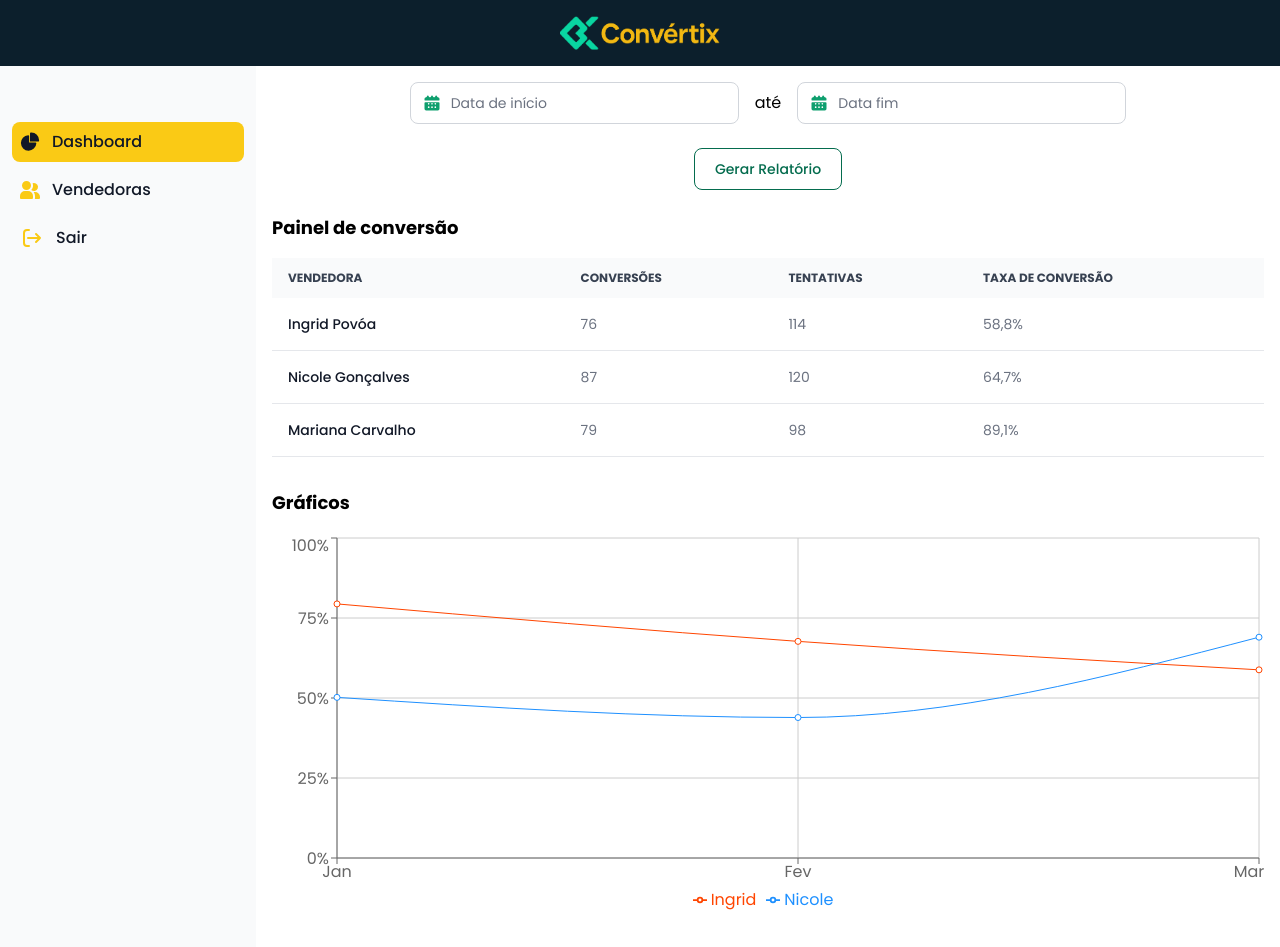
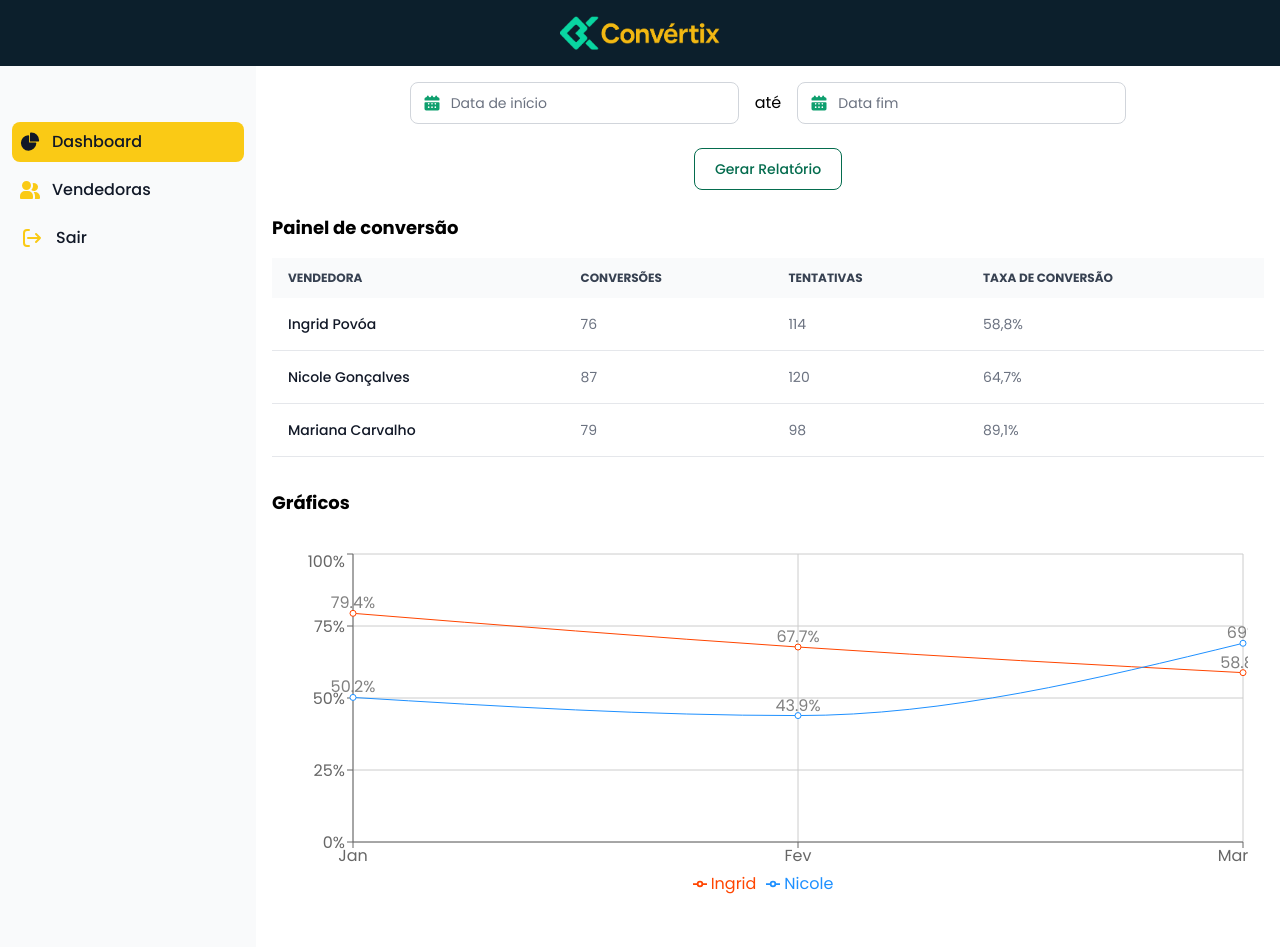
Before and after one commit to Nataliab-16/Convertix, a Next.js app in the folder app-convertix/: page / in a window 1280 px wide. Shown: the top 947 px of the page. Built offline with nearby package versions, Linux system fonts and the light colour scheme.

Commit message:
feat: add graphics to pdf

```diff
--- a/app-convertix/src/app/page.tsx
+++ b/app-convertix/src/app/page.tsx
@@ -4,7 +4,8 @@ import jsPDF from "jspdf";
 import autoTable from "jspdf-autotable";
 import DatePicker from "react-datepicker";
 import "react-datepicker/dist/react-datepicker.css";
-import { useState } from "react";
+import { useState, useRef } from "react";
+import html2canvas from "html2canvas";
 import GraficoDeVendas from "@/components/GraficoVendas";
 import Sidebar from "@/components/Sidebar";
 
@@ -39,7 +40,9 @@ export default function Home() {
   const [endDate, setEndDate] = useState<Date | null>(null);
   const [sidebarOpen, setSidebarOpen] = useState(false);
 
-  const exportarPDF = () => {
+  const chartRef = useRef<HTMLDivElement>(null);
+
+  const exportarPDF = async () => {
     const doc = new jsPDF();
     doc.text("Relatório de Conversões", 14, 10);
 
@@ -51,11 +54,28 @@ export default function Home() {
         tentativas.toString(),
         taxa,
       ]),
+      startY: 20,
       styles: { fontSize: 10 },
     });
 
+    // Posição abaixo da tabela
+    const finalY = (doc as any).lastAutoTable.finalY + 15;
+
+    // Captura o gráfico como imagem
+    if (chartRef.current) {
+      const canvas = await html2canvas(chartRef.current);
+      const imgData = canvas.toDataURL("image/png");
+
+      const pdfWidth = doc.internal.pageSize.getWidth() - 20;
+      const pdfHeight = (canvas.height * pdfWidth) / canvas.width;
+
+      doc.text("Gráfico de Conversões", 14, finalY);
+      doc.addImage(imgData, "PNG", 10, finalY + 5, pdfWidth, pdfHeight);
+    }
+
     doc.save("Relatorio.pdf");
   };
+
 
   return (
     <div className="flex min-h-screen">
@@ -142,7 +162,7 @@ export default function Home() {
         <h2 className="text-lg font-bold mb-4">Gráficos</h2>
 
         <div className="mb-8">
-          <GraficoDeVendas />
+          <GraficoDeVendas ref={chartRef} />
         </div>
 
         <div className="mb-4">
--- a/app-convertix/src/components/GraficoVendas.tsx
+++ b/app-convertix/src/components/GraficoVendas.tsx
@@ -1,28 +1,27 @@
 "use client";
-import { LineChart, Line, CartesianGrid, XAxis, YAxis, Tooltip, Legend, ResponsiveContainer } from 'recharts';
+import {
+    LineChart,
+    LabelList,
+    Line,
+    CartesianGrid,
+    XAxis,
+    YAxis,
+    Tooltip,
+    Legend,
+    ResponsiveContainer,
+} from "recharts";
+import React, { forwardRef } from "react";
 
 const data = [
-    {
-        mes: "Jan",
-        taxaIngrid: 79.4,
-        taxaNicole: 50.2,
-    },
-    {
-        mes: "Fev",
-        taxaIngrid: 67.7,
-        taxaNicole: 43.9,
-    },
-    {
-        mes: "Mar",
-        taxaIngrid: 58.8,
-        taxaNicole: 69,
-    },
+    { mes: "Jan", taxaIngrid: 79.4, taxaNicole: 50.2 },
+    { mes: "Fev", taxaIngrid: 67.7, taxaNicole: 43.9 },
+    { mes: "Mar", taxaIngrid: 58.8, taxaNicole: 69 },
 ];
 
-export default function GraficoDeVendas() {
+const GraficoDeVendas = forwardRef<HTMLDivElement>((_props, ref) => {
     return (
-        <div className="w-full h-96">
-            <ResponsiveContainer  width="100%" height="100%">
+        <div ref={ref} className="w-full h-96 bg-white p-4 rounded">
+            <ResponsiveContainer width="100%" height="100%">
                 <LineChart data={data}>
                     <CartesianGrid stroke="#ccc" />
                     <XAxis dataKey="mes" />
@@ -34,15 +33,22 @@ export default function GraficoDeVendas() {
                         dataKey="taxaIngrid"
                         stroke="#FF4500"
                         name="Ingrid"
-                    />
+                    >
+                        <LabelList dataKey="taxaIngrid" position="top" formatter={(val: number) => `${val}%`} />
+                    </Line>
+
                     <Line
                         type="monotone"
                         dataKey="taxaNicole"
                         stroke="#1E90FF"
                         name="Nicole"
-                    />
+                    >
+                        <LabelList dataKey="taxaNicole" position="top" formatter={(val: number) => `${val}%`} />
+                    </Line>
                 </LineChart>
             </ResponsiveContainer>
         </div>
     );
-}
+});
+
+export default GraficoDeVendas;
```
